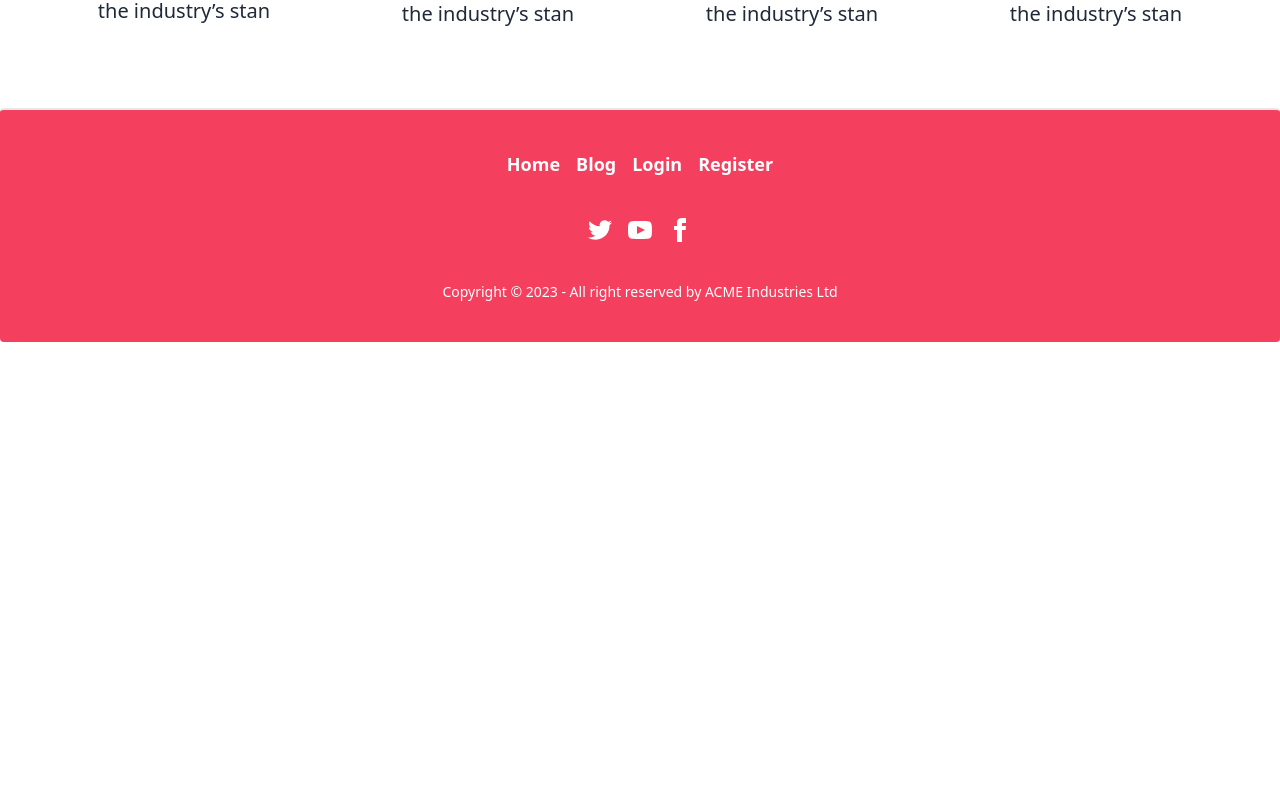
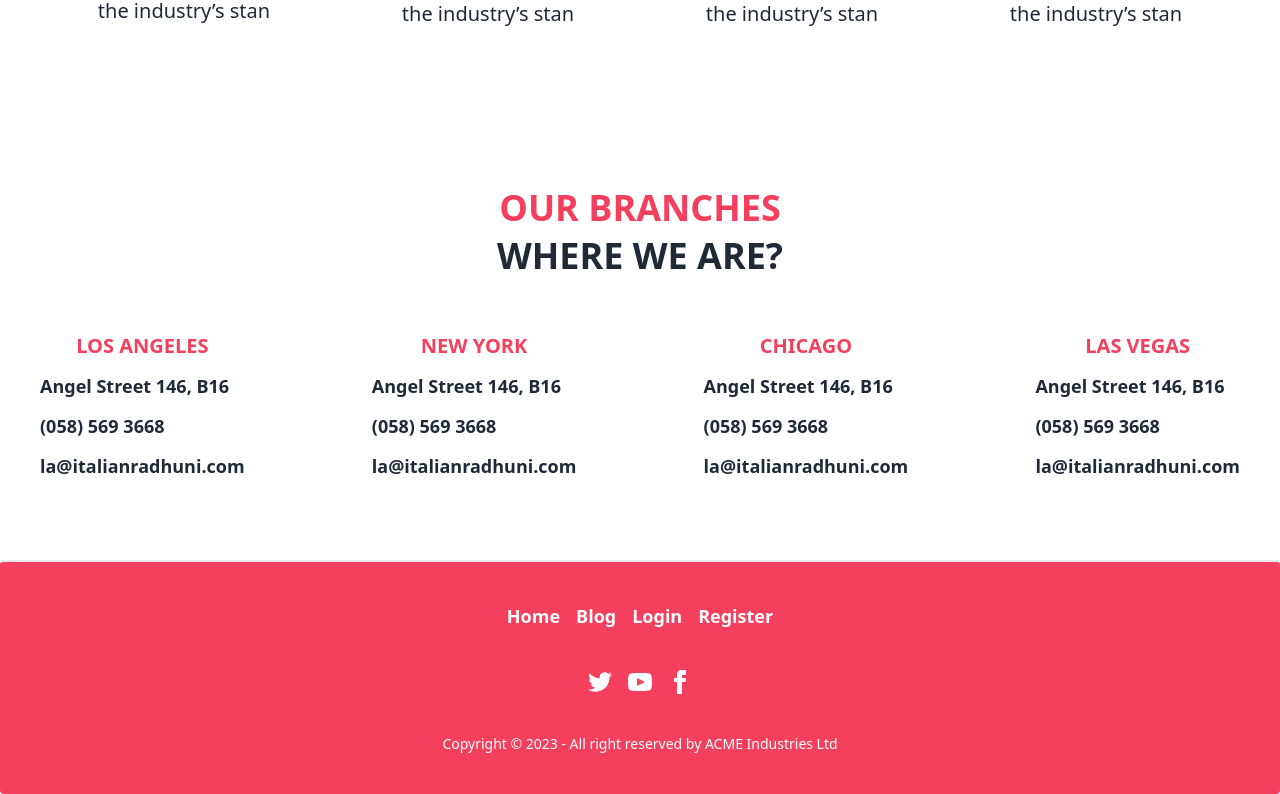
Before and after one commit to nazmulayyan/slice-of-spice-clinet, a React (Vite) app: page / in a window 1280 px wide. Shown: the part 1462-2256 px from the top of the page. Before the commit the page ends 1804 px from the top, so only its background shows below. Built offline with nearby package versions, Linux system fonts and the light colour scheme; no server answers.

Commit message:
branch part added

```diff
--- a/src/Branch/Branch.jsx
+++ b/src/Branch/Branch.jsx
@@ -2,10 +2,37 @@ import React from 'react';
 
 const Branch = () => {
     return (
-        <div>
+        <div className='pb-20'>
             <div className='text-center'>
-                <h3 text-center text-4xl font-bold uppercase mt-20 text-rose-500 '>Our Branches</h3>
-                <h3>Where we are?</h3>
+                <h3 className='text-center text-4xl font-bold uppercase mt-20 text-rose-500'>Our Branches</h3>
+                <h3 className='text-center text-4xl font-bold uppercase mt-2 mb-14'>Where we are?</h3>
+            </div>
+            <div className='flex justify-between gap-4'>
+                <div>
+                    <h3 className='text-center text-xl font-bold text-rose-500'>LOS ANGELES</h3>
+                    <p className='text-lg font-semibold pt-3'>Angel Street 146, B16</p>
+                    <p className='text-lg font-semibold pt-3'>(058) 569 3668</p>
+                    <p className='text-lg font-semibold pt-3'>la@italianradhuni.com</p>
+                </div>
+                <div>
+                    <h3 className='text-center text-xl font-bold text-rose-500'>NEW YORK</h3>
+                    <p className='text-lg font-semibold pt-3'>Angel Street 146, B16</p>
+                    <p className='text-lg font-semibold pt-3'>(058) 569 3668</p>
+                    <p className='text-lg font-semibold pt-3'>la@italianradhuni.com</p>
+                </div>
+                <div>
+                    <h3 className='text-center text-xl font-bold text-rose-500'>CHICAGO</h3>
+                    <p className='text-lg font-semibold pt-3'>Angel Street 146, B16</p>
+                    <p className='text-lg font-semibold pt-3'>(058) 569 3668</p>
+                    <p className='text-lg font-semibold pt-3'>la@italianradhuni.com</p>
+                </div>
+                <div>
+                    <h3 className='text-center text-xl font-bold text-rose-500'>LAS VEGAS</h3>
+                    <p className='text-lg font-semibold pt-3'>Angel Street 146, B16</p>
+                    <p className='text-lg font-semibold pt-3'>(058) 569 3668</p>
+                    <p className='text-lg font-semibold pt-3'>la@italianradhuni.com</p>
+                </div>
+
             </div>
         </div>
     );
--- a/src/component/Home/Home.jsx
+++ b/src/component/Home/Home.jsx
@@ -2,6 +2,7 @@ import React from 'react';
 import Banner from '../../Banner/Banner';
 import Chefs from '../../Chefs/Chefs';
 import Service from '../../Service/Service';
+import Branch from '../../Branch/Branch';
 
 
 const Home = () => {
@@ -10,6 +11,7 @@ const Home = () => {
             <Banner></Banner>
             <Chefs></Chefs>
             <Service></Service>
+            <Branch></Branch>
         </div>
     );
 };
```
